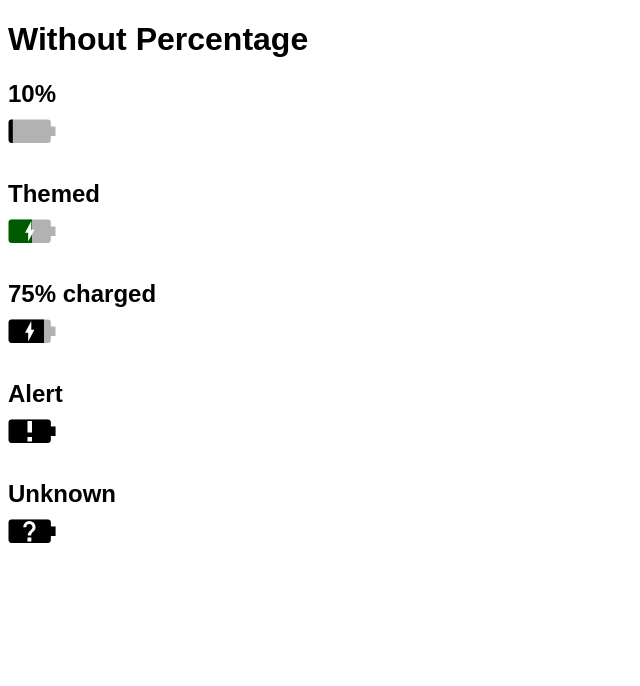
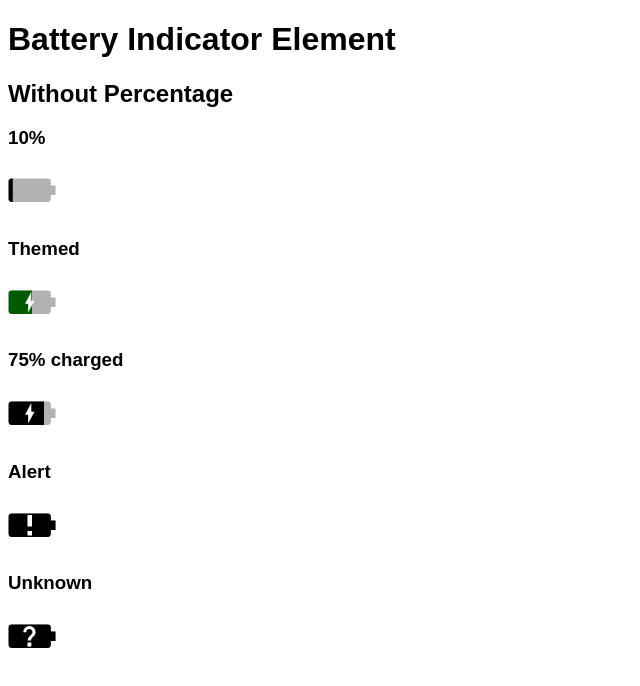
Before and after one commit to AdamVig/battery-indicator-element, a website built with webpack: page index.html in a window 1280 px wide. Shown: the whole page, without its empty margins (0-640 px from the left). Built offline with nearby package versions, Linux system fonts and the light colour scheme.

Commit message:
Add title to demo page

```diff
--- a/index.html
+++ b/index.html
@@ -22,16 +22,17 @@
   </style>
 </head>
 <body>
-  <h1>Without Percentage</h1>
-  <h2>10%</h2>
+  <h1>Battery Indicator Element</h1>
+  <h2>Without Percentage</h2>
+  <h3>10%</h3>
   <battery-indicator percentage="10"></battery-indicator>
-  <h2>Themed</h2>
+  <h3>Themed</h3>
   <battery-indicator class="themed" percentage="50" state="charging"></battery-indicator>
-  <h2>75% charged</h2>
+  <h3>75% charged</h3>
   <battery-indicator percentage="75" state="charging"></battery-indicator>
-  <h2>Alert</h2>
+  <h3>Alert</h3>
   <battery-indicator state="alert"></battery-indicator>
-  <h2>Unknown</h2>
+  <h3>Unknown</h3>
   <battery-indicator state="unknown"></battery-indicator>
 </body>
 </html>
```
